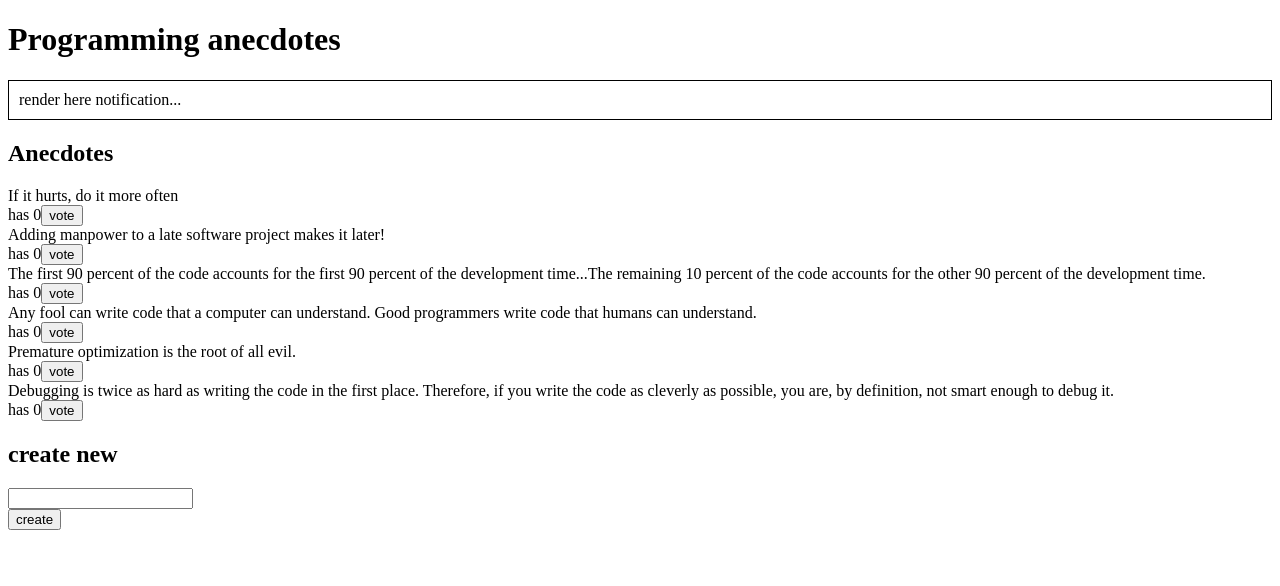
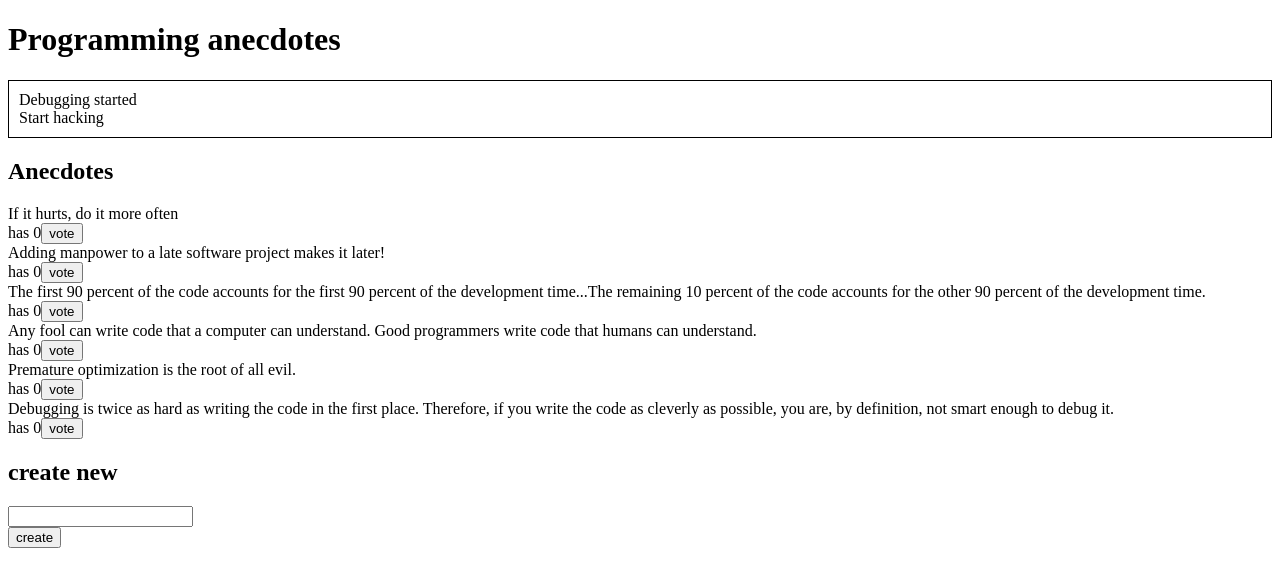
Before and after one commit to veituomi/fullstack-hy, a React (Create React App) app in the folder redux-anecdotes-v2/: page / in a window 1280 px wide. Shown: the top 586 px of the page. Built offline with nearby package versions, Linux system fonts and the light colour scheme.

Commit message:
Tehtävä 6.3

```diff
--- a/redux-anecdotes-v2/src/App.js
+++ b/redux-anecdotes-v2/src/App.js
@@ -10,7 +10,7 @@ class App extends React.Component {
 		return (
 			<div>
 				<h1>Programming anecdotes</h1>
-				<Notification />
+				<Notification store={this.props.store} />
 				<AnecdoteList store={this.props.store} />
 				<AnecdoteForm store={this.props.store} />
 			</div>
--- a/redux-anecdotes-v2/src/components/AnecdoteList.js
+++ b/redux-anecdotes-v2/src/components/AnecdoteList.js
@@ -3,7 +3,7 @@ import { actionFor } from '../reducers/anecdoteReducer';
 
 class AnecdoteList extends React.Component {
 	render() {
-		const anecdotes = this.props.store.getState();
+		const anecdotes = this.props.store.getState().anecdotes;
 		return (
 			<div>
 				<h2>Anecdotes</h2>
--- a/redux-anecdotes-v2/src/components/Notification.js
+++ b/redux-anecdotes-v2/src/components/Notification.js
@@ -9,7 +9,9 @@ class Notification extends React.Component {
 		};
 		return (
 			<div style={style}>
-				render here notification...
+				{this.props.store.getState().notifications.map(
+					notification => <div key={notification.id}>{notification.content}</div>
+				)}
 			</div>
 		);
 	}
--- a/redux-anecdotes-v2/src/index.js
+++ b/redux-anecdotes-v2/src/index.js
@@ -2,7 +2,6 @@ import React from 'react';
 import ReactDOM from 'react-dom';
 import App from './App';
 import store from './store';
-
 
 const render = () => {
 	ReactDOM.render(
--- a/redux-anecdotes-v2/src/reducers/anecdoteReducer.js
+++ b/redux-anecdotes-v2/src/reducers/anecdoteReducer.js
@@ -20,14 +20,14 @@ const asObject = (anecdote) => {
 export const actionFor = {
 	anecdoteCreation(content) {
 		return {
-			type: 'CREATE',
+			type: 'CREATE_ANECDOTE',
 			content
 		};
 	},
 
 	anecdoteVoting(anecdote) {
 		return {
-			type: 'VOTE',
+			type: 'VOTE_ANECDOTE',
 			id: anecdote.id
 		};
 	}
@@ -36,15 +36,15 @@ export const actionFor = {
 const initialState = anecdotesAtStart.map(asObject);
 
 const reducer = (store = initialState, action) => {
-	if (action.type === 'VOTE') {
+	if (action.type === 'VOTE_ANECDOTE') {
 		const old = store.filter(a => a.id !== action.id);
 		const voted = store.find(a => a.id === action.id);
 
 		return [...old, { ...voted, votes: voted.votes + 1 }];
 	}
-	if (action.type === 'CREATE') {
+	if (action.type === 'CREATE_ANECDOTE') {
 
-		return [...store, { content: action.content, id: getId(), votes:0 }];
+		return [...store, asObject(action.content) ];
 	}
 
 	return store;
--- /dev/null
+++ b/redux-anecdotes-v2/src/reducers/notificationReducer.js
@@ -0,0 +1,46 @@
+const notificationsAtStart = [
+	'Debugging started',
+	'Start hacking'
+];
+
+const getId = () => (100000 * Math.random()).toFixed(0);
+
+const asObject = (notification) => {
+	return {
+		content: notification,
+		id: getId()
+	};
+};
+
+export const actionFor = {
+	notificationCreation(content) {
+		return {
+			type: 'CREATE_NOTIFICATION',
+			content
+		};
+	},
+
+	notificationDeletion(notification) {
+		return {
+			type: 'DESTROY_NOTIFICATION',
+			id: notification.id
+		};
+	}
+};
+
+const initialState = notificationsAtStart.map(asObject);
+
+const reducer = (store = initialState, action) => {
+	if (action.type === 'DESTROY_NOTIFICATION') {
+		const other = store.filter(a => a.id !== action.id);
+
+		return [...other];
+	}
+	if (action.type === 'CREATE_NOTIFICATION') {
+		return [...store, asObject(action.content)];
+	}
+
+	return store;
+};
+
+export default reducer;
--- a/redux-anecdotes-v2/src/store.js
+++ b/redux-anecdotes-v2/src/store.js
@@ -1,5 +1,11 @@
-import { createStore } from 'redux';
-import reducer from './reducers/anecdoteReducer';
+import { createStore, combineReducers  } from 'redux';
+import anecdoteReducer from './reducers/anecdoteReducer';
+import notificationReducer from './reducers/notificationReducer';
+
+const reducer = combineReducers({
+	anecdotes: anecdoteReducer,
+	notifications: notificationReducer,
+});
 
 const store = createStore(reducer);
 
```
